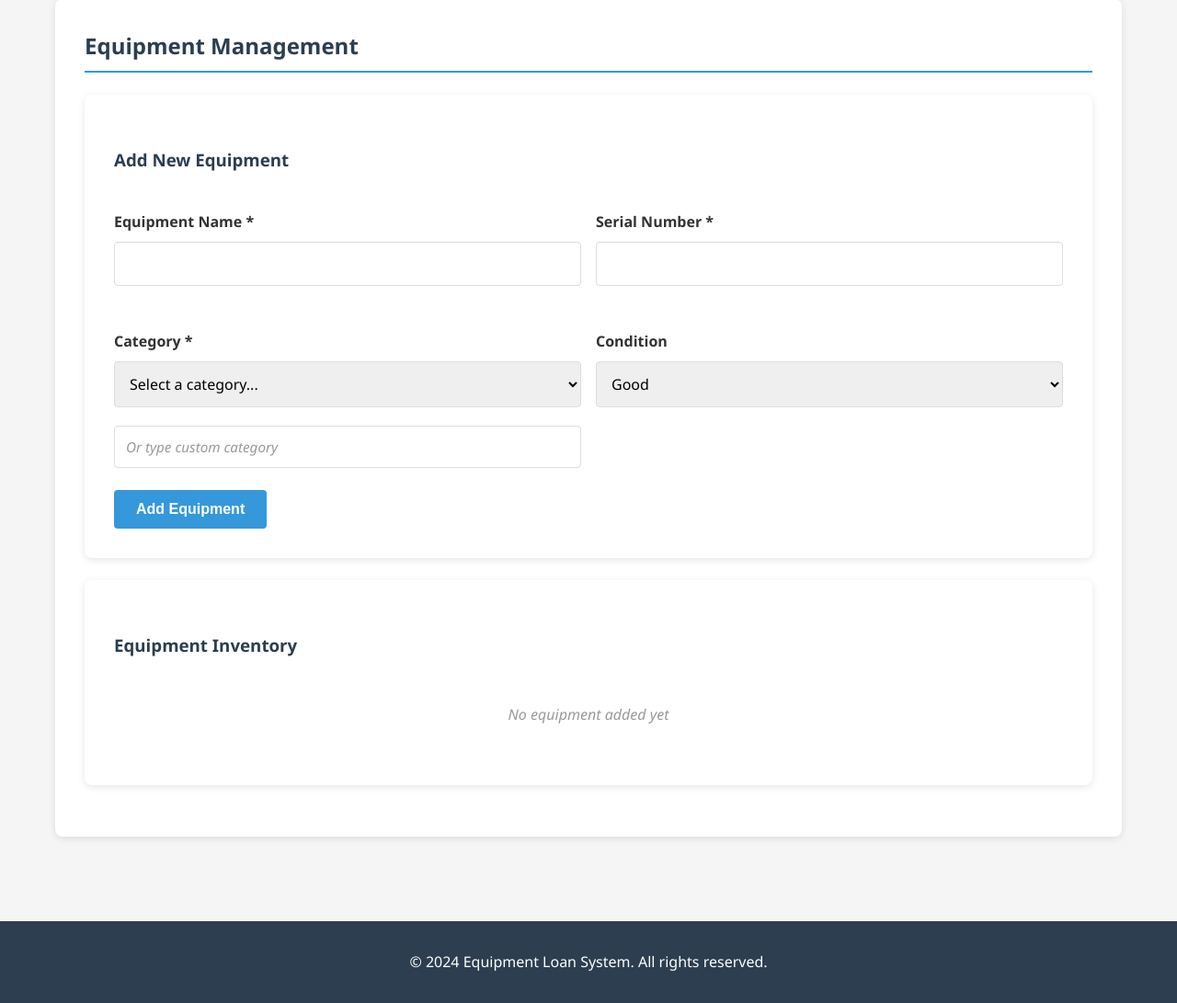
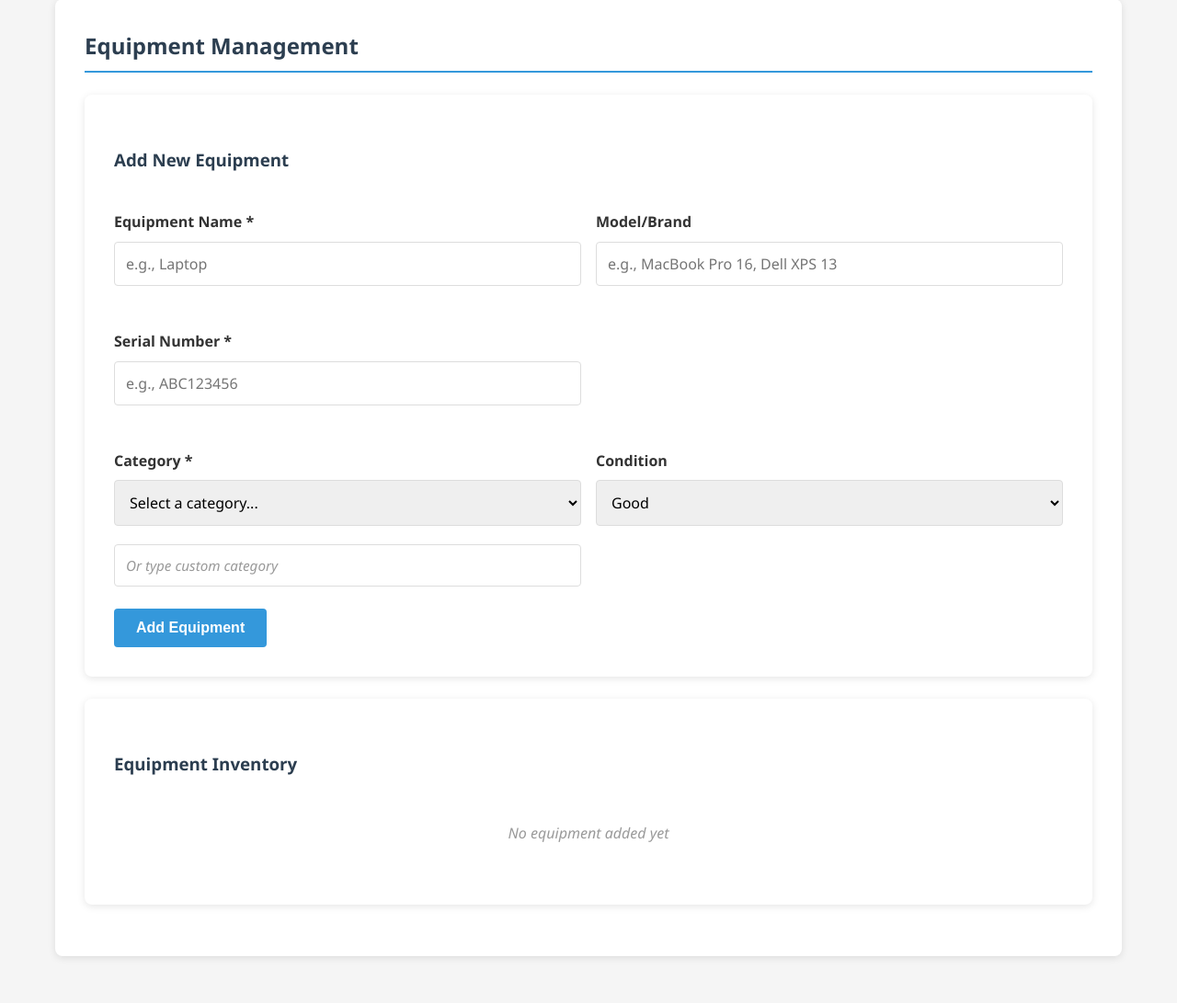
Before and after one commit to voidkirin026-tech/Student-Laptop---Equipment-Loan-System, a Flask app: page /equipment in a window 1280 px wide. Shown: the part 163-1254 px from the top of the page at 92% size. Run offline with Flask 3, Linux system fonts and the light colour scheme; data that the repository does not hold is empty.

Commit message:
chore: added equipment model feature

```diff
--- a/load_sample_data.py
+++ b/load_sample_data.py
@@ -62,6 +62,7 @@ def load_sample_data():
         equipment = [
             Equipment(
                 name="MacBook Pro 16",
+                model="MacBook Pro 16 2023 M3",
                 category="Laptop",
                 serial_number="MLB123456",
                 condition="Good",
@@ -69,6 +70,7 @@ def load_sample_data():
             ),
             Equipment(
                 name="Dell XPS 13",
+                model="Dell XPS 13 Plus",
                 category="Laptop",
                 serial_number="DELL987654",
                 condition="Good",
@@ -76,6 +78,7 @@ def load_sample_data():
             ),
             Equipment(
                 name="iPad Pro 12.9",
+                model="iPad Pro 12.9 6th Gen",
                 category="Tablet",
                 serial_number="IPAD111222",
                 condition="Good",
@@ -83,6 +86,7 @@ def load_sample_data():
             ),
             Equipment(
                 name="External Hard Drive",
+                model="WD Blue 2TB",
                 category="Storage",
                 serial_number="WD2TB333444",
                 condition="Good",
@@ -90,6 +94,7 @@ def load_sample_data():
             ),
             Equipment(
                 name="USB-C Hub",
+                model="Anker 7-in-1",
                 category="Accessory",
                 serial_number="HUB555666",
                 condition="Fair",
@@ -97,6 +102,7 @@ def load_sample_data():
             ),
             Equipment(
                 name="Wireless Mouse",
+                model="Logitech MX Master 3S",
                 category="Accessory",
                 serial_number="MOUSE777888",
                 condition="Good",
--- a/models.py
+++ b/models.py
@@ -37,6 +37,7 @@ class Equipment(db.Model):
 
     id = db.Column(db.String(36), primary_key=True, default=lambda: str(uuid4()))
     name = db.Column(db.String(200), nullable=False)
+    model = db.Column(db.String(100))
     category = db.Column(db.String(100))
     serial_number = db.Column(db.String(100), unique=True)
     condition = db.Column(db.String(50), default='Good')
@@ -52,6 +53,7 @@ class Equipment(db.Model):
         return {
             'id': self.id,
             'name': self.name,
+            'model': self.model,
             'category': self.category,
             'serial_number': self.serial_number,
             'condition': self.condition,
--- a/routes.py
+++ b/routes.py
@@ -71,6 +71,7 @@ def create_equipment():
 
         equipment = Equipment(
             name=data['name'],
+            model=data.get('model'),
             category=data.get('category'),
             serial_number=data.get('serial_number'),
             condition=data.get('condition', 'Good'),
--- a/static/js/equipment.js
+++ b/static/js/equipment.js
@@ -42,6 +42,7 @@ async function loadEquipmentList() {
             const row = tbody.insertRow();
             row.innerHTML = `
                 <td>${item.name}</td>
+                <td>${item.model || '-'}</td>
                 <td>${item.serial_number}</td>
                 <td>${item.category}</td>
                 <td><span class="status-${item.availability_status.toLowerCase()}">${item.availability_status}</span></td>
@@ -58,6 +59,7 @@ async function handleAddEquipment(event) {
 
     const formData = {
         name: document.getElementById('name').value,
+        model: document.getElementById('model').value,
         serial_number: document.getElementById('serial').value,
         category: document.getElementById('category').value,
         condition: document.getElementById('condition').value,
--- a/templates/equipment.html
+++ b/templates/equipment.html
@@ -12,11 +12,17 @@
             <div class="form-row">
                 <div class="form-group">
                     <label for="name">Equipment Name *</label>
-                    <input type="text" id="name" name="name" required>
+                    <input type="text" id="name" name="name" placeholder="e.g., Laptop" required>
                 </div>
                 <div class="form-group">
+                    <label for="model">Model/Brand</label>
+                    <input type="text" id="model" name="model" placeholder="e.g., MacBook Pro 16, Dell XPS 13">
+                </div>
+            </div>
+            <div class="form-row">
+                <div class="form-group">
                     <label for="serial">Serial Number *</label>
-                    <input type="text" id="serial" name="serial_number" required>
+                    <input type="text" id="serial" name="serial_number" placeholder="e.g., ABC123456" required>
                 </div>
             </div>
             <div class="form-row">
@@ -56,6 +62,7 @@
             <thead>
                 <tr>
                     <th>Equipment Name</th>
+                    <th>Model/Brand</th>
                     <th>Serial Number</th>
                     <th>Category</th>
                     <th>Status</th>
```
